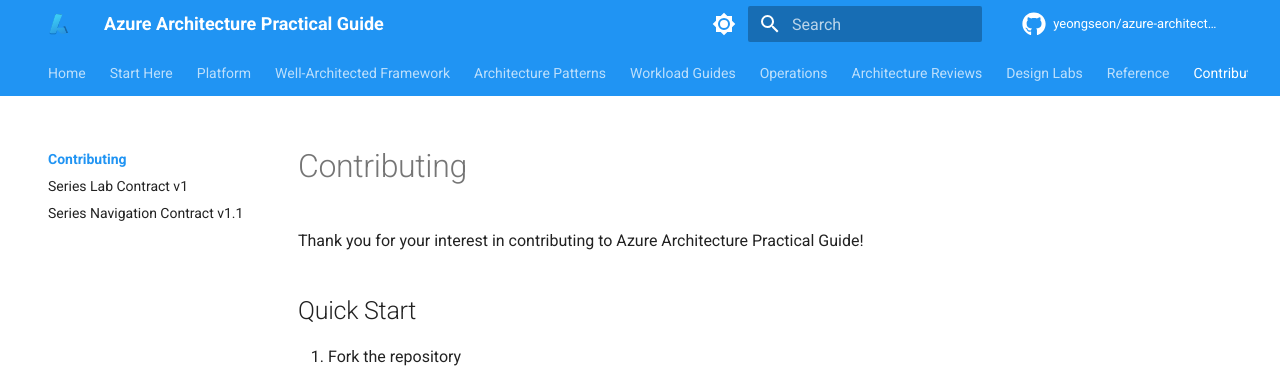
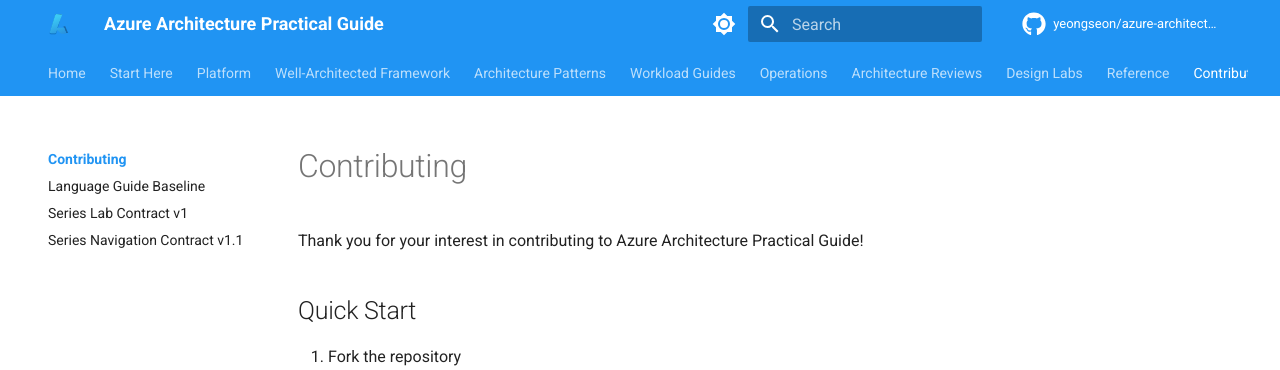
Before and after one commit to yeongseon/azure-architecture-practical-guide, an MkDocs documentation site: the page built from docs/contributing/index.md, in a window 1280 px wide. Shown: the top 370 px of the page. Built offline with MkDocs 1.6.1 and Material for MkDocs 9.7.7, drawn with Linux system fonts in a browser that asks for light colours; comment, search, counter and statistics services are not loaded; some of the changed lines change nothing that is shown.

Commit message:
docs(contributing): promote language-guide-baseline from Functions as series-wide contract (Wave 2 2B)
Refs #43

````diff
--- /dev/null
+++ b/docs/contributing/language-guide-baseline.md
@@ -0,0 +1,463 @@
+---
+description: Series-wide contributor baseline for Azure Practical Guide language guides — canonical file tree, heading skeletons, navigation patterns, and review checks.
+content_sources:
+  references:
+    - type: self-generated
+      justification: Series-wide language-guide baseline. No direct Microsoft Learn source; synthesized from repeated language-guide practice across Functions, Container Apps, and App Service sibling repos.
+  diagrams:
+    - id: why-this-baseline-exists
+      type: flowchart
+      source: self-generated
+      justification: Flow view of why this baseline exists, synthesized from repeated language-guide practice across Functions, Container Apps, and App Service sibling repos.
+---
+
+# Language Guide Baseline
+
+This document defines the canonical file tree, heading skeletons, navigation conventions, and quality gates that language guides across the Azure Practical Guide series can share. Each service repo chooses a reference language and then applies this baseline with service-specific content.
+
+## Why This Baseline Exists
+
+Multiple language-guide implementations (Python, Node.js, Java, .NET) reuse the same tutorial structure, recipe categories, and reference pages. A shared baseline prevents structural drift and helps readers move between sibling repos without re-learning the navigation.
+
+<!-- diagram-id: why-this-baseline-exists -->
+```mermaid
+flowchart TD
+    Baseline["Cross-Guide Baseline<br/>(this document)"]
+    Baseline --> ReferenceLanguage["Reference Language<br/>reference implementation"]
+    Baseline --> LanguageB["Language B"]
+    Baseline --> LanguageC["Language C"]
+    Baseline --> LanguageD["Language D"]
+
+    ReferenceLanguage -.->|template for| LanguageB
+    ReferenceLanguage -.->|template for| LanguageC
+    ReferenceLanguage -.->|template for| LanguageD
+
+    style Baseline fill:#0078d4,color:#fff
+    style ReferenceLanguage fill:#107c10,color:#fff
+    style LanguageB fill:#ff8c00,color:#fff
+    style LanguageC fill:#5c2d91,color:#fff
+    style LanguageD fill:#d83b01,color:#fff
+```
+
+Reference Language is a per-repo choice. Functions and Container Apps currently use Python as the reference implementation; a future TypeScript-centric repo could choose Node.js instead.
+
+## Canonical File Tree
+
+Every language guide (`docs/language-guides/{lang}/`) SHOULD contain the following files. Individual repos MAY omit or extend based on service-specific needs.
+
+```text
+docs/language-guides/{lang}/
+├── Core shared files
+├── index.md                              # Language overview page
+├── {model}.md                           # Programming model deep dive
+├── {lang}-runtime.md                    # Runtime versions, worker settings, dependencies
+├── tutorial/
+│   ├── index.md                         # Deployment-option chooser (flowchart + comparison table)
+│   └── {option}/                        # One directory per deployment option / tier / SKU
+│       ├── 01-local-run.md
+│       ├── 02-first-deploy.md
+│       ├── 03-configuration.md
+│       ├── 04-logging-monitoring.md
+│       ├── 05-infrastructure-as-code.md
+│       ├── 06-ci-cd.md
+│       └── 07-service-extension.md
+├── recipes/
+│   ├── index.md                         # Recipe category overview
+│   ├── http-api.md
+│   ├── http-auth.md
+│   ├── cosmosdb.md
+│   ├── blob-storage.md
+│   ├── queue.md
+│   ├── key-vault.md
+│   ├── managed-identity.md
+│   ├── timer.md
+│   ├── durable-orchestration.md
+│   ├── event-grid.md
+│   └── custom-domain-certificates.md
+├── cli-cheatsheet.md                    # Language-specific CLI quick reference
+├── environment-variables.md             # App settings and environment variables
+├── service-limits.md                    # Service quotas, timeouts, instance limits
+└── troubleshooting.md                   # Common issues and resolutions
+
+Service-specific files
+├── service-config-reference.md          # Service-native configuration reference
+└── service-concept-reference.md         # Service-native operational or packaging concept
+```
+
+**Baseline: ~40 shared files per language guide + service-specific files at the repo owner's discretion.**
+
+Interpret the tree in two layers:
+
+- **Core shared files** are the cross-repo baseline that most service-focused practical guides should converge on.
+- **Service-specific files** document concepts unique to the service's deployment model, runtime contract, or configuration surface.
+- Repo owners MAY add more recipe files, more tutorial steps, or extra reference pages when the service has materially different reader needs.
+
+### Example — Functions service-specific reference files
+
+`host-json.md` documents the host configuration contract.
+
+Container Apps sibling example: a comparable slot is better used for a container-image or startup-conventions reference page.
+
+### Example — Functions programming-model file naming
+
+The programming-model file captures the language's currently recommended way of authoring code in the service. Each repo picks the file name; the table below is the Functions example.
+
+| Language | File Name | Model |
+|----------|-----------|-------|
+| Python | `v2-programming-model.md` | v2 decorator model |
+| Node.js | `v4-programming-model.md` | v4 code-first model |
+| Java | `annotation-programming-model.md` | Annotation-based model |
+| .NET | `isolated-worker-model.md` | Isolated worker model |
+
+Container Apps sibling example: use a service-specific concept document such as `container-startup.md` or `entrypoint-conventions.md` when there is no framework-imposed programming model.
+
+### Example — Functions runtime file naming
+
+The runtime file captures version support, runtime selection, and local/runtime-specific operational details. The table below is the Functions example.
+
+| Language | File Name |
+|----------|-----------|
+| Python | `python-runtime.md` |
+| Node.js | `nodejs-runtime.md` |
+| Java | `java-runtime.md` |
+| .NET | `dotnet-runtime.md` |
+
+Container Apps sibling example: because the runtime is whatever the container image provides, a repo MAY omit this file or replace it with an image/runtime contract page.
+
+## Heading Skeletons
+
+### Tutorial Step Files
+
+Every tutorial file MUST follow this heading skeleton:
+
+```markdown
+# NN - Title (Deployment Option Name)
+
+Brief introduction (1–2 sentences).
+
+## Prerequisites
+
+| Tool | Version | Purpose |
+|------|---------|---------|
+| {Language runtime} | {version}+ | Local runtime |
+| Azure CLI | 2.61+ | Provision and configure resources |
+
+Repos SHOULD add service-specific tooling rows as needed (for example, a service-native local host/deployment tool or an ingress/tunnel helper).
+
+## What You'll Build
+
+Brief description of the code artifact (function, endpoint, worker, job — whatever the service unit of deployment is), the interaction pattern (HTTP, trigger, message, schedule), and the expected local validation result.
+
+## Steps
+
+### Step 1 - {Action}
+
+### Step N - {Action}
+
+## Verification
+
+Show the command output, host output, or HTTP/trigger result that proves the step succeeded.
+
+## Next Steps (optional)
+
+## See Also
+
+## Sources
+```
+
+!!! tip "Deployment-option-specific admonition"
+    Each tutorial's Prerequisites section should include a deployment-option-specific `!!! info` admonition summarizing the option's key characteristics (scale-to-zero, memory, timeout, VNet support).
+
+### Tutorial Plan Chooser (tutorial/index.md)
+
+The plan chooser page MUST contain:
+
+1. **Mermaid flowchart** — decision tree routing readers to the right plan
+2. **Plan / SKU / tier comparison table** — features across the deployment options the service exposes. For Functions this is the four plans. For Container Apps this is the serverless versus workload-profile decision surface. For App Service this is App Service Plan tiers.
+3. **Tutorial track tables** — one table per deployment option, listing tutorial step files with links. The number of steps is service-dependent.
+4. **"What Each Step Covers"** — summary table mapping step numbers to topics and learning outcomes
+
+### Programming Model Document
+
+```markdown
+# {Language} {Model} Programming Model
+
+Brief introduction.
+
+## {v1/legacy} vs. {v2/current}: What Changed
+
+## {AppObject/Class} — The Application Entry Point
+
+## {Modular Organization Pattern}
+
+## Request/Response Objects
+
+## Route Configuration
+
+## Complete Example
+
+## See Also
+
+## Sources
+```
+
+### Runtime Document
+
+```markdown
+# {Language} Runtime
+
+Brief introduction.
+
+## Supported {Language} Versions
+
+(Table: Version | Support Status | End of Life)
+
+### Setting the {Language} Version
+
+### Checking the Current Version
+
+## Worker Process Settings
+
+## Dependency Management
+
+## See Also
+
+## Sources
+```
+
+### Recipe
+
+```markdown
+# {Recipe Title}
+
+Brief introduction covering when and why to use this pattern.
+
+## {Primary Pattern}
+
+### Code Example
+
+## {Variation or Advanced Pattern}
+
+## See Also
+
+## Sources
+```
+
+### Recipe Index (recipes/index.md)
+
+```markdown
+# {Language} Recipes
+
+Brief introduction.
+
+## Recipe Categories
+
+### HTTP
+(table: Recipe | Description)
+
+### Storage
+(table: Recipe | Description)
+
+### Security
+(table: Recipe | Description)
+
+### Advanced
+(table: Recipe | Description)
+
+## How to Consume Recipes Effectively
+
+## See Also
+
+## Sources (optional — omit only when there are no external references)
+```
+
+### Reference Documents (cli-cheatsheet, environment-variables, service-limits, troubleshooting)
+
+```markdown
+# {Title}
+
+Brief introduction.
+
+## {Command/Setting Groups}
+
+## Usage Notes (optional)
+
+## See Also
+
+## Sources
+```
+
+## See Also Link Patterns
+
+### Tutorials
+
+Every tutorial step file MUST include these See Also links:
+
+```markdown
+## See Also
+
+- [Tutorial Overview & Plan Chooser](../index.md)
+- [{Language} Language Guide](../../index.md)
+- [Platform: Hosting Model / Deployment Model](../../../../platform/hosting.md)
+- [Operations: Deployment](../../../../operations/deployment.md)
+- [Recipes Index](../../recipes/index.md)
+```
+
+### Language Guide Index Pages
+
+```markdown
+## See Also
+
+- [Language Guides Overview](../index.md)
+- [Python Guide (reference implementation)](../python/index.md)
+- [{Other Language 1} Guide](../{lang1}/index.md)
+- [{Other Language 2} Guide](../{lang2}/index.md)
+- [Platform: Architecture](../../platform/architecture/index.md)
+- [Platform: Hosting](../../platform/hosting.md)
+- [Operations: Deployment](../../operations/deployment.md)
+- [Operations: Monitoring](../../operations/monitoring.md)
+```
+
+### Programming Model and Runtime Pages
+
+```markdown
+## See Also
+
+- [{Language} Language Guide](index.md)
+- [{Language} Runtime / Programming Model](the-other-page.md)
+- [Tutorial Overview & Plan Chooser](tutorial/index.md)
+- [Recipes Index](recipes/index.md)
+```
+
+### Recipe Pages
+
+```markdown
+## See Also
+
+- [{Language} Recipes Index](index.md)
+- [{Language} Language Guide](../index.md)
+- [Platform: Integration Patterns](../../../platform/integration-patterns.md)
+```
+
+Services with distinct trigger/binding vocabulary MAY substitute the service-specific platform page title and path.
+
+## Navigation Naming Conventions
+
+Every language guide MUST be registered in `mkdocs.yml` following a pattern that matches the repo's deployment-option structure.
+
+### Example — Functions nav pattern
+
+```yaml
+- {Language Name}:
+    - language-guides/{lang}/index.md
+    - language-guides/{lang}/{model}.md
+    - language-guides/{lang}/{lang}-runtime.md
+    - Tutorial:
+        - Overview & Plan Chooser: language-guides/{lang}/tutorial/index.md
+        - Consumption (Y1):
+            - language-guides/{lang}/tutorial/consumption/01-local-run.md
+            - language-guides/{lang}/tutorial/consumption/02-first-deploy.md
+            - language-guides/{lang}/tutorial/consumption/03-configuration.md
+            - language-guides/{lang}/tutorial/consumption/04-logging-monitoring.md
+            - language-guides/{lang}/tutorial/consumption/05-infrastructure-as-code.md
+            - language-guides/{lang}/tutorial/consumption/06-ci-cd.md
+            - language-guides/{lang}/tutorial/consumption/07-extending-triggers.md
+        - Flex Consumption (FC1):
+            - language-guides/{lang}/tutorial/flex-consumption/01-local-run.md
+            # ... (same 01–07 pattern)
+        - Premium (EP):
+            - language-guides/{lang}/tutorial/premium/01-local-run.md
+            # ... (same 01–07 pattern)
+        - Dedicated (App Service Plan):
+            - language-guides/{lang}/tutorial/dedicated/01-local-run.md
+            # ... (same 01–07 pattern)
+    - {Language} Recipes:
+        - language-guides/{lang}/recipes/index.md
+        - language-guides/{lang}/recipes/http-api.md
+        - language-guides/{lang}/recipes/http-auth.md
+        - language-guides/{lang}/recipes/cosmosdb.md
+        - language-guides/{lang}/recipes/blob-storage.md
+        - language-guides/{lang}/recipes/queue.md
+        - language-guides/{lang}/recipes/key-vault.md
+        - language-guides/{lang}/recipes/managed-identity.md
+        - language-guides/{lang}/recipes/timer.md
+        - language-guides/{lang}/recipes/durable-orchestration.md
+        - language-guides/{lang}/recipes/event-grid.md
+        - language-guides/{lang}/recipes/custom-domain-certificates.md
+    - {Language} Reference:
+        - language-guides/{lang}/cli-cheatsheet.md
+        - language-guides/{lang}/environment-variables.md
+        - language-guides/{lang}/host-json.md
+        - language-guides/{lang}/platform-limits.md
+        - language-guides/{lang}/troubleshooting.md
+```
+
+Container Apps sibling example: replace the four Functions plan groups with only the deployment-option groups that repo exposes, while preserving the same Tutorial → step-file nesting shape.
+
+### Example — Container Apps nav pattern
+
+```yaml
+- {Language Name}:
+    - language-guides/{lang}/index.md
+    - language-guides/{lang}/{model}.md
+    - Tutorial:
+        - Overview: language-guides/{lang}/tutorial/index.md
+        - Consumption:
+            - language-guides/{lang}/tutorial/consumption/01-local-run.md
+            - language-guides/{lang}/tutorial/consumption/02-first-deploy.md
+            # ... additional service-defined steps
+        - Dedicated:
+            - language-guides/{lang}/tutorial/dedicated/01-local-run.md
+            - language-guides/{lang}/tutorial/dedicated/02-first-deploy.md
+            # ... additional service-defined steps
+    - {Language} Recipes:
+        - language-guides/{lang}/recipes/index.md
+    - {Language} Reference:
+        - language-guides/{lang}/cli-cheatsheet.md
+        - language-guides/{lang}/environment-variables.md
+        - language-guides/{lang}/service-limits.md
+        - language-guides/{lang}/troubleshooting.md
+```
+
+App Service sibling example: the same pattern can expand or collapse depending on how many deployment options the repo documents, but the nav hierarchy should stay consistent within a repo.
+
+!!! warning "Indentation"
+    All `mkdocs.yml` nav entries use 4-space indentation. Inconsistent indentation causes silent build failures.
+
+### Example — Functions placeholder values
+
+| Placeholder | Python | Node.js | Java | .NET |
+|-------------|--------|---------|------|------|
+| `{Language Name}` | Python | Node.js | Java | .NET |
+| `{lang}` | python | nodejs | java | dotnet |
+| `{model}` | v2-programming-model | v4-programming-model | annotation-programming-model | isolated-worker-model |
+| `{Language} Recipes` | Python Recipes | Node.js Recipes | Java Recipes | .NET Recipes |
+| `{Language} Reference` | Python Reference | Node.js Reference | Java Reference | .NET Reference |
+
+Container Apps sibling example: keep `{Language Name}`, `{lang}`, and `{Language} Recipes`, but substitute whatever concept-doc filename the repo uses instead of the Functions-specific `{model}` values.
+
+## Consistency Review Checklist
+
+Use this checklist when adding or reviewing a language guide:
+
+1. All baseline files present per the canonical file tree (service-specific extensions per repo)
+2. Every file has `## See Also` as the second-to-last section
+3. Every file with external references has `## Sources` as the last section
+4. `## See Also` always appears before `## Sources` (never reversed)
+5. All admonitions use 4-space indentation
+6. All nested lists use 4-space indentation
+7. All CLI examples use long flags (`--resource-group`, not `-g`)
+8. At least one mermaid diagram per documentation page
+9. No PII in CLI output examples (UUIDs masked, subscription IDs replaced)
+10. `tutorial/index.md` contains plan chooser flowchart and comparison table
+11. All tutorials follow the heading skeleton (Prerequisites → What You'll Build → Steps → Verification → Next Steps → See Also → Sources)
+12. Programming model and runtime docs follow their respective skeletons
+13. Recipe index categorizes all recipes in tables (HTTP, Storage, Security, Advanced)
+14. Nav entries in `mkdocs.yml` match the naming convention exactly
+15. `mkdocs build --strict` passes with zero warnings
+
+## See Also
+
+- Container Apps: [Language Guides](https://yeongseon.github.io/azure-container-apps-practical-guide/language-guides/) — 4-language reference implementation
+- Functions: [Language Guides](https://yeongseon.github.io/azure-functions-practical-guide/language-guides/) — 4-language × 4-plan matrix
+- App Service: [Language Guides](https://yeongseon.github.io/azure-app-service-practical-guide/language-guides/) — 4-language reference implementation
--- a/mkdocs.yml
+++ b/mkdocs.yml
@@ -228,5 +228,6 @@
     - reference/validation-status.md
   - Contributing:
     - contributing/index.md
+    - contributing/language-guide-baseline.md
     - contributing/series-lab-contract.md
     - contributing/series-nav-contract.md
````
